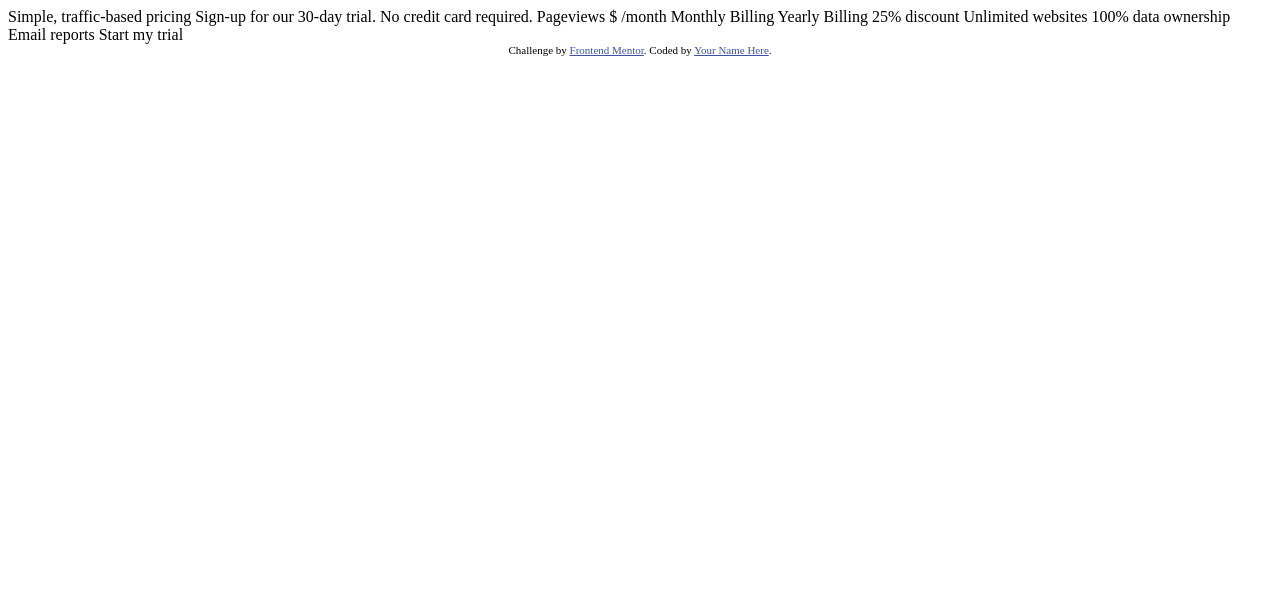
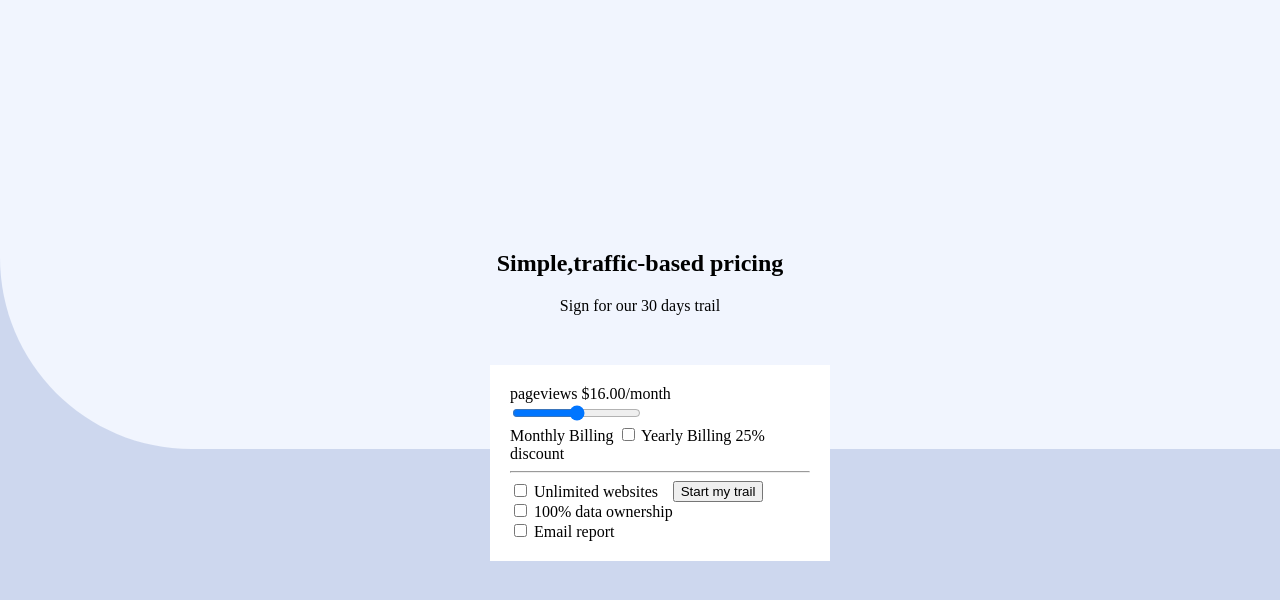
Before and after one commit to AlexAdvent/frontend-mentor, a plain HTML site: page index.html in a window 1280 px wide. Drawn offline with Linux system fonts and the light colour scheme.

Commit message:
Update index.html

```diff
--- a/index.html
+++ b/index.html
@@ -12,28 +12,83 @@
   <style>
     .attribution { font-size: 11px; text-align: center; }
     .attribution a { color: hsl(228, 45%, 44%); }
+
+    body{
+            background-color: hsl(223, 50%, 87%);
+            margin:0%;
+            padding: 0%;
+            background-image: url('images/bg-pattern.svg');
+            /* height: 100%; */
+            /* background-position: center; */
+            background-repeat: no-repeat;
+            /* background-size: cover; */
+            /* width: 100%; */
+            position: relative;
+
+        }
+       .main-cover{
+           /* display: inline-block; */
+           width: 80%;
+           max-width: 300px;
+           margin: auto;
+           padding: auto;
+           margin-top: 250px;
+       }
+       .heading{
+           text-align: center;
+           margin-bottom: 50px;
+       }
+       .card{
+        background-color: white;
+        width: 100%;
+        height: 100%;
+        padding: 20px;
+        /* position: absolute;
+        top: 50%;
+        -ms-transform: translateY(-50%);
+        transform: translateY(-50%); */
+       }
+       .inline{
+           display: inline;
+       }
+       .display{
+           display: flex;
+
+       }
   </style>
 </head>
 <body>
+<div class="main-cover">
+        <div class="heading">
+            <h2>Simple,traffic-based pricing</h2>
+            <p>Sign for our 30 days trail</p>
+        </div>
+        <div class="card">
+            <div>
+                <div class="inline">pageviews</div>       <div class="inline">$16.00/month</div>
+                <div><input type="range" id="vol" name="vol" min="0" max="12"></div>
+                <div>
+                    <label for="">Monthly Billing</label>
+                    <input type="checkbox">
+                    Yearly Billing <spam>25% discount</spam>
+                    <hr>
+                    <div class= "display">
+                        <div>
+                            <input type="checkbox">
+                            <label for="">Unlimited websites</label><br>
+                            <input type="checkbox">
+                            <label for="">100% data ownership</label><br>
+                            <input type="checkbox">
+                            <label for="">Email report</label><br>
+                        </div>
+                        <div>
+                            <button>Start my trail</button>
+                        </div>
+                    </div>
+                </div>
 
-  Simple, traffic-based pricing
-  Sign-up for our 30-day trial. No credit card required.
-
-  Pageviews
-  $ /month
-
-  Monthly Billing
-  Yearly Billing 25% discount
-
-  Unlimited websites
-  100% data ownership
-  Email reports
-
-  Start my trial
-
-  <div class="attribution">
-    Challenge by <a href="https://www.frontendmentor.io?ref=challenge" target="_blank">Frontend Mentor</a>.
-    Coded by <a href="#">Your Name Here</a>.
-  </div>
+            </div>
+        </div>
+    </div>
 </body>
 </html>
```
